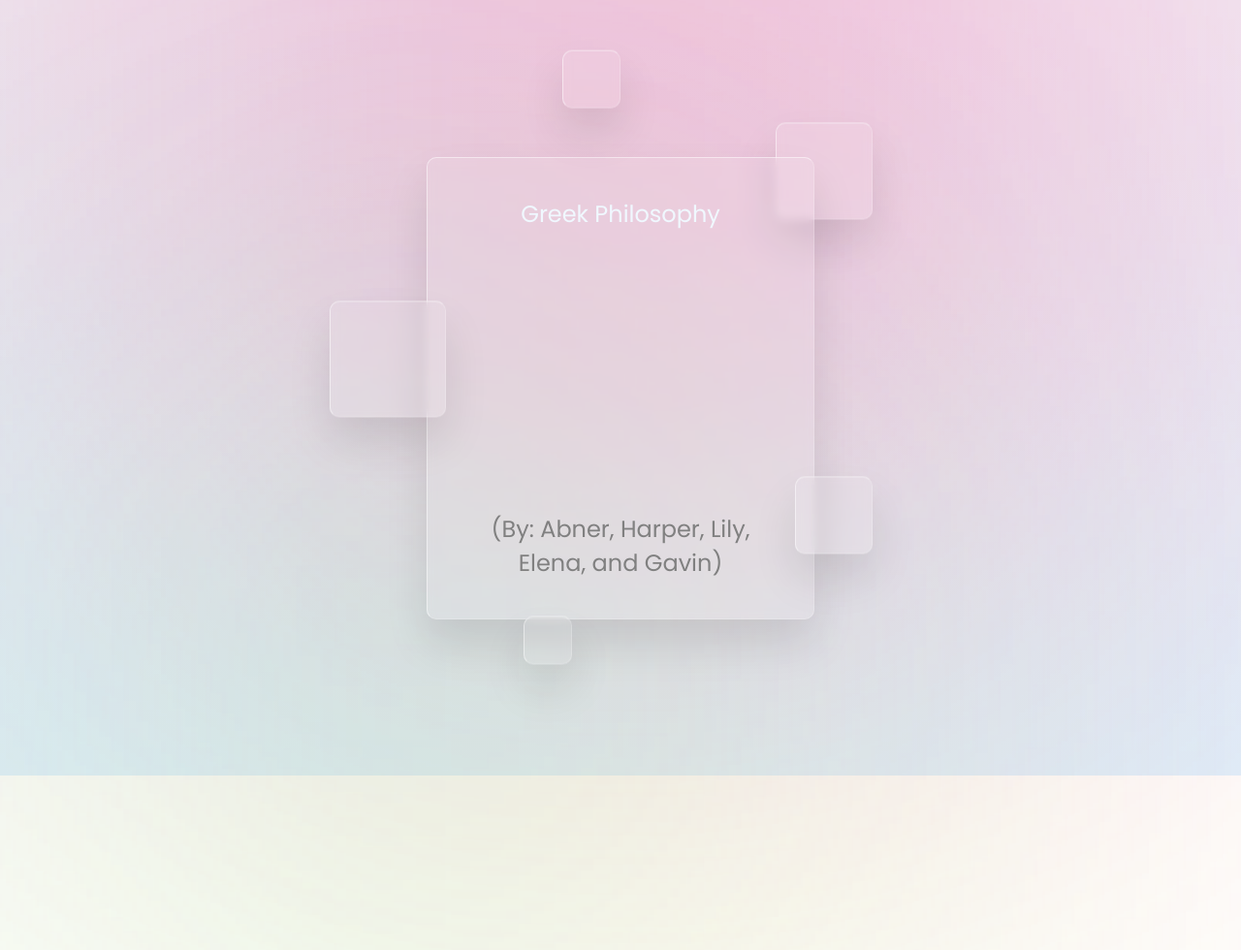
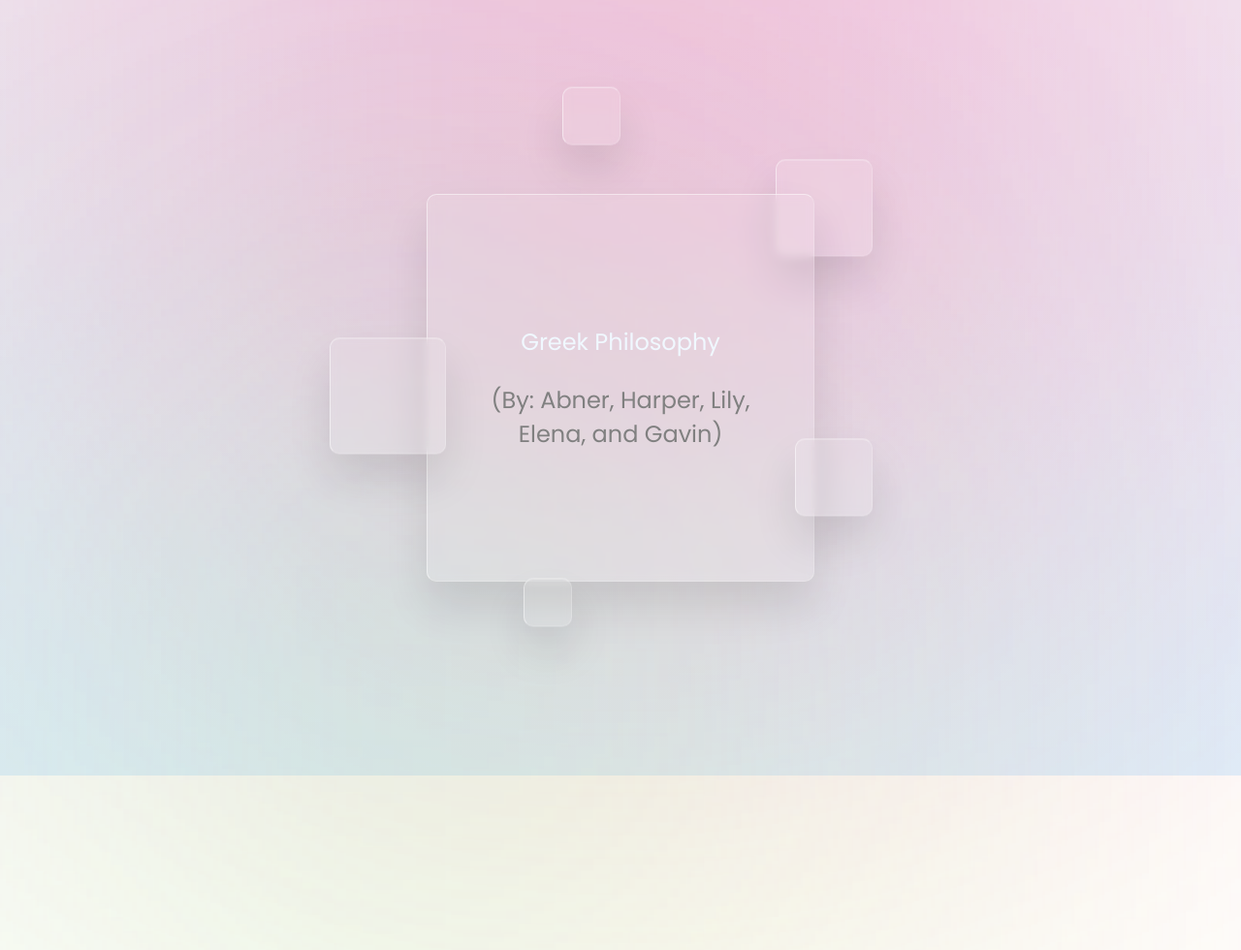
Before and after one commit to abnerstones/abnerstones.github.io, a PHP site: page /index.html in a window 1280 px wide. Shown: the whole page at 97% size. Run offline with PHP 8.4, Linux system fonts and the light colour scheme.

Commit message:
Update style.css

```diff
--- a/css/style.css
+++ b/css/style.css
@@ -210,7 +210,7 @@ a {
     text-align: center;
     position: relative;
     align-self: center;
-    min-height: 300px;
+    min-height: 10px;
     font-size: 24px;
     color: aliceblue;
 }
```
